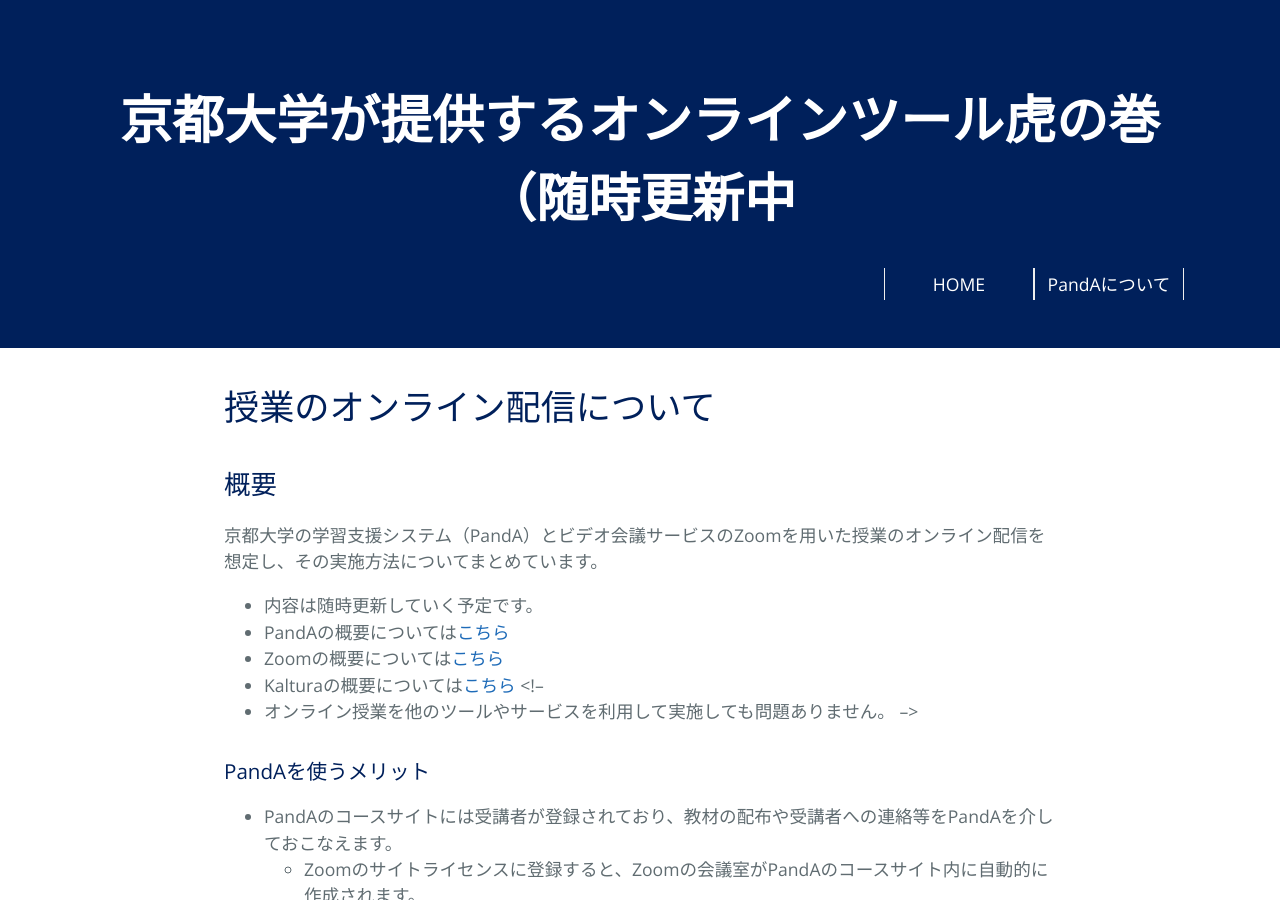
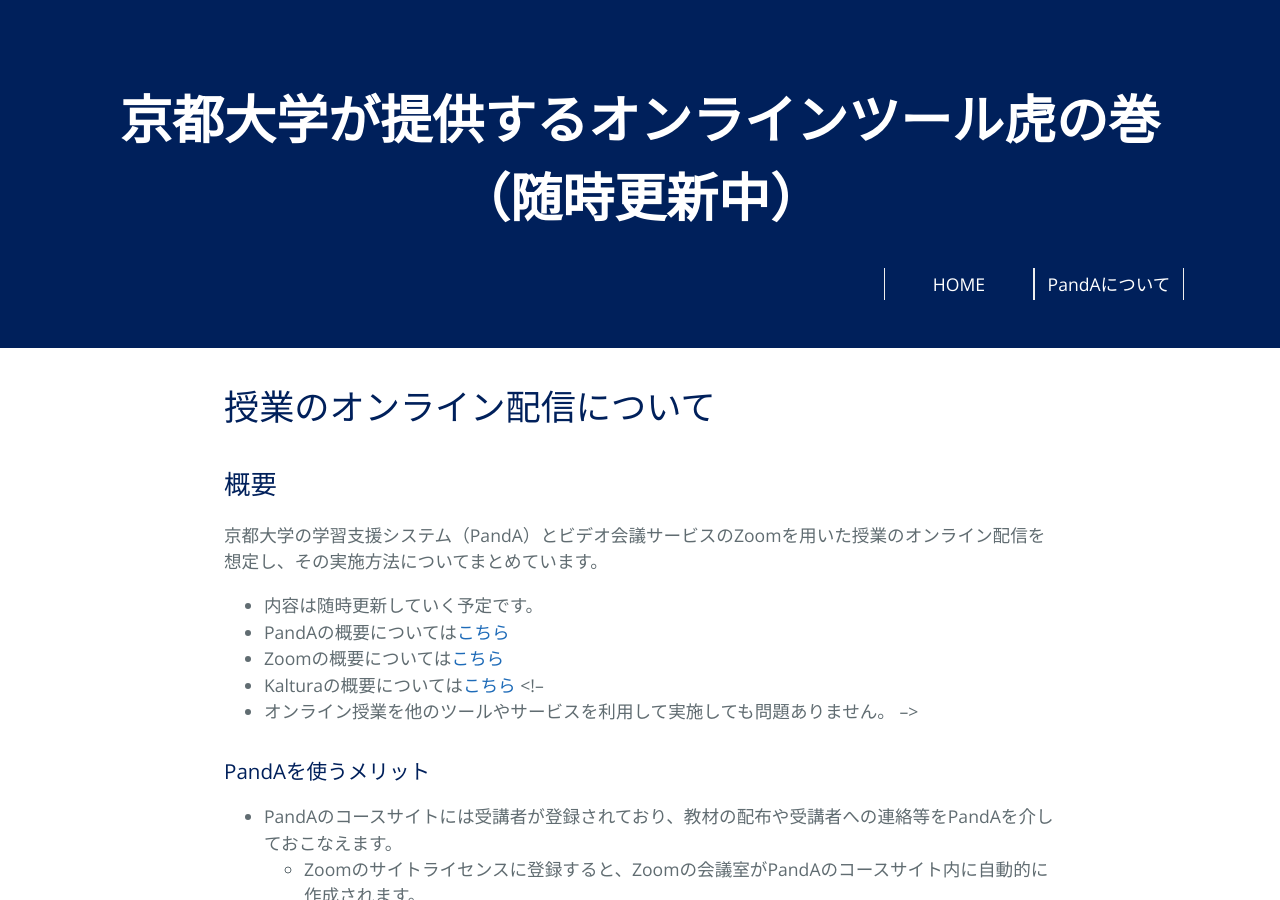
Before and after one commit to kyoto-u/online-edu, a Jekyll site: the page built from index.md, in a window 1280 px wide and 900 px high. Built offline with Jekyll 4.4.1, drawn with Linux system fonts in a browser that asks for light colours.

```diff
--- a/_config.yml
+++ b/_config.yml
@@ -17,7 +17,7 @@ include:
 #   enabled: true
 #   collections: true
 
-title: 京都大学が提供するオンラインツール虎の巻（随時更新中
+title: 京都大学が提供するオンラインツール虎の巻（随時更新中）
 # description: " aaaa"
 
 
```
